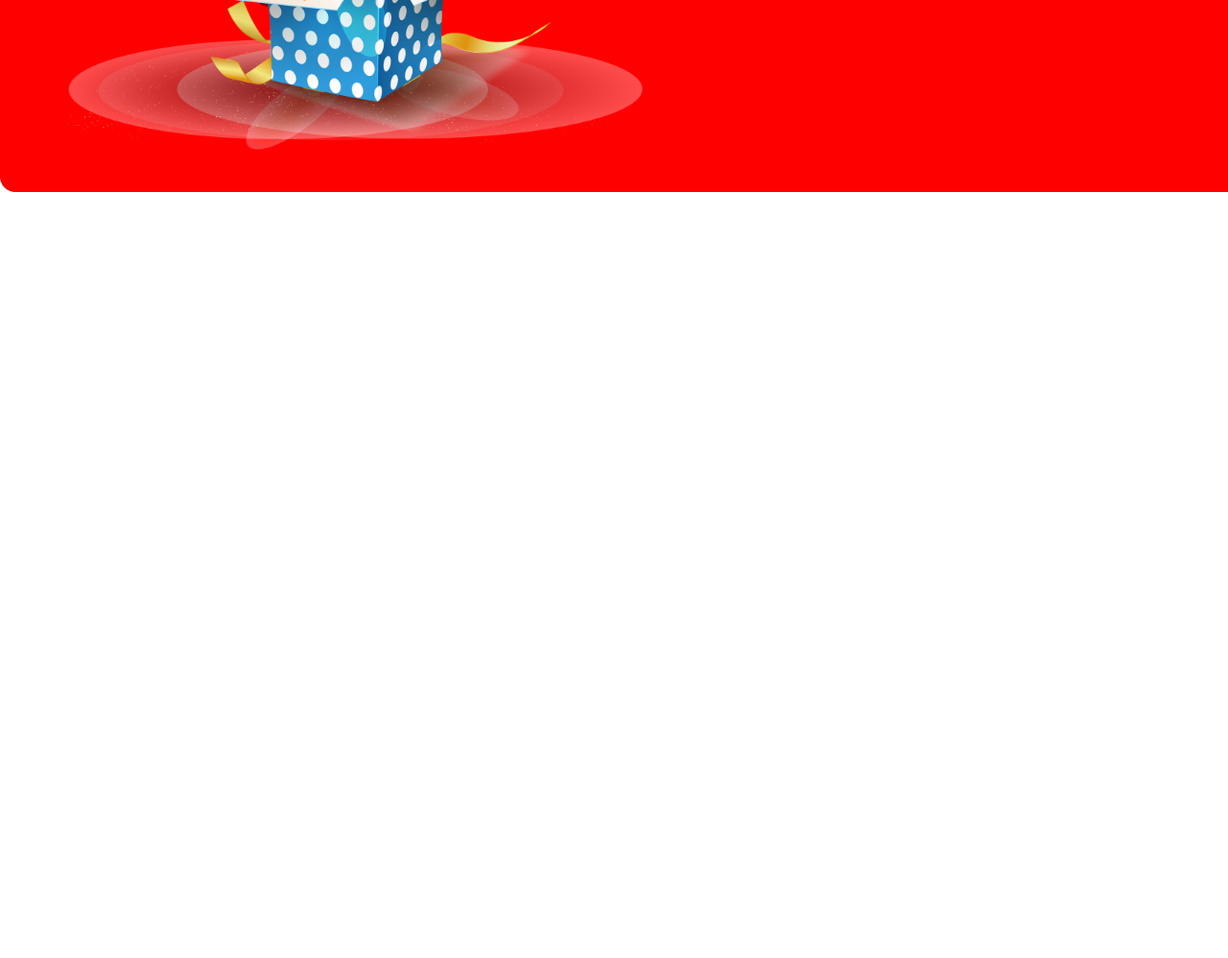
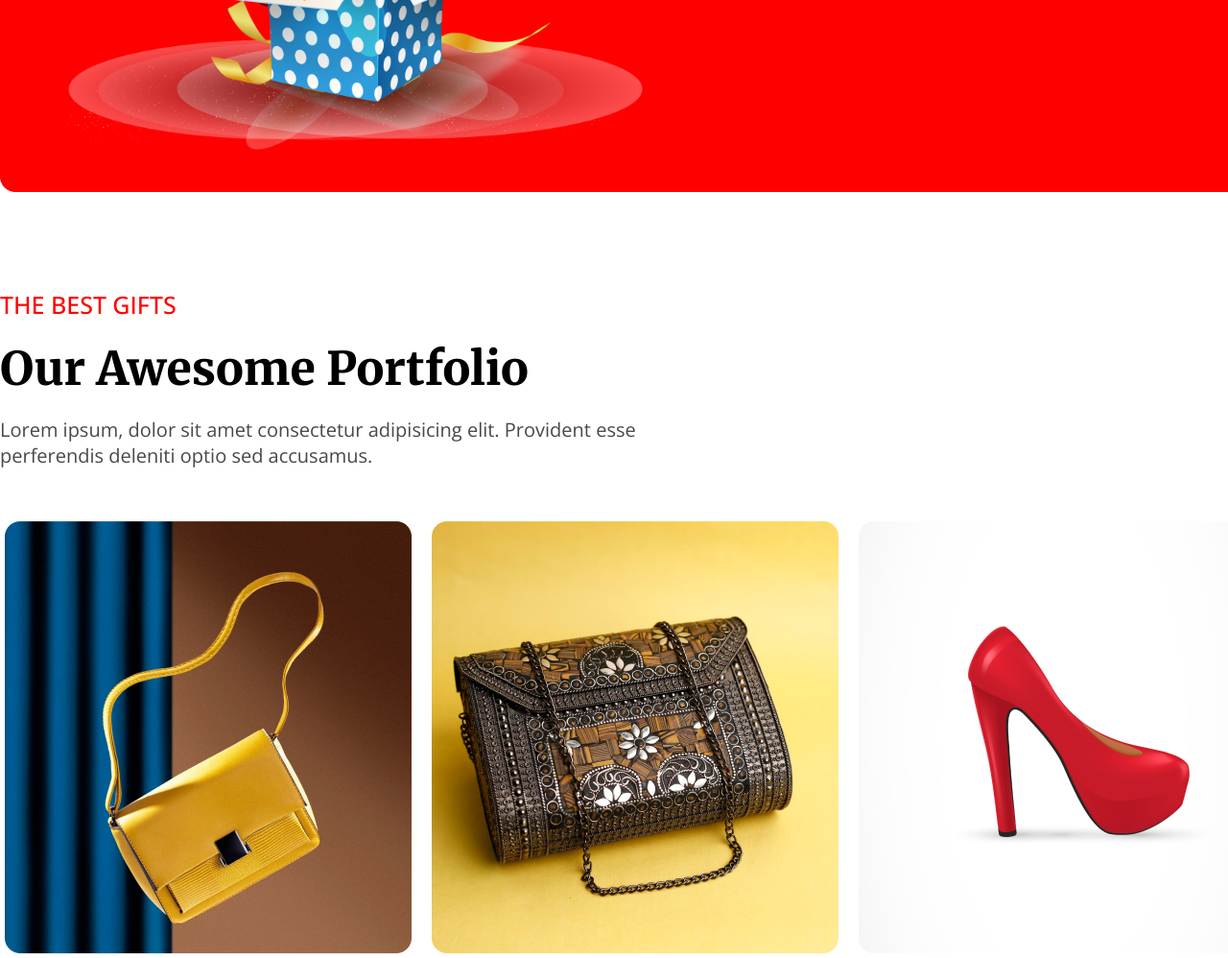
Before and after one commit to SumonReza8525/new-year-project, a plain HTML site: page index.html in a window 1280 px wide. Shown: the part 4100-5098 px from the top of the page at 96% size. Before the commit the page ends 4400 px from the top, so only its background shows below. Drawn offline with nearby package versions, Linux system fonts and the light colour scheme.

Commit message:
section6 added

```diff
--- a/index.html
+++ b/index.html
@@ -9,6 +9,16 @@
     <link rel="preconnect" href="https://fonts.gstatic.com" crossorigin />
     <link
       href="https://fonts.googleapis.com/css2?family=Open+Sans:ital,wght@0,300..800;1,300..800&display=swap"
+      rel="stylesheet"
+    />
+
+    <link rel="preconnect" href="https://fonts.googleapis.com" />
+    <link rel="preconnect" href="https://fonts.gstatic.com" crossorigin />
+
+    <link rel="preconnect" href="https://fonts.googleapis.com" />
+    <link rel="preconnect" href="https://fonts.gstatic.com" crossorigin />
+    <link
+      href="https://fonts.googleapis.com/css2?family=Merriweather:ital,opsz,wght@0,18..144,300..900;1,18..144,300..900&display=swap"
       rel="stylesheet"
     />
 
@@ -95,6 +105,24 @@
         <img class="images7" src="./images/Group 44.png" alt="" />
         <img class="images8" src="./images/Group 96.png" alt="" />
       </section>
+
+      <section class="section6">
+        <p class="section6-para1">THE BEST GIFTS</p>
+        <p class="section6-para2 merriweather-normal">Our Awesome Portfolio</p>
+        <p class="section6-para3">
+          Lorem ipsum, dolor sit amet consectetur adipisicing elit. Provident
+          esse perferendis deleniti optio sed accusamus.
+        </p>
+
+        <div class="section6-container">
+          <img src="./images/Rectangle 3.png" alt="" class="section6-img" />
+          <img src="./images/Rectangle 4.png" alt="" class="section6-img" />
+          <img src="./images/Rectangle 5.png" alt="" class="section6-img" />
+          <img src="./images/Rectangle 6.png" alt="" class="section6-img" />
+          <img src="./images/Rectangle 7.png" alt="" class="section6-img" />
+          <img src="./images/Rectangle 8.png" alt="" class="section6-img" />
+        </div>
+      </section>
     </main>
   </body>
 </html>
--- a/style/section6.css
+++ b/style/section6.css
@@ -0,0 +1,37 @@
+.merriweather-normal {
+  font-family: "Merriweather", serif;
+  font-optical-sizing: auto;
+  font-style: normal;
+  font-variation-settings: "wdth" 100;
+}
+
+.section6 {
+  max-width: 1320px;
+  margin: 0 auto;
+}
+
+.section6-container {
+  width: 100%;
+  display: grid;
+  grid-template-columns: repeat(3, 420px);
+  gap: 25px;
+  padding: 5px;
+  margin-top: 50px;
+  margin-bottom: 100px;
+}
+.section6-para1 {
+  color: #ff0000;
+  font-size: 25px;
+  font-weight: 500;
+  margin-bottom: 20px;
+}
+.section6-para2 {
+  font-size: 48px;
+  font-weight: 800;
+  margin-bottom: 20px;
+}
+.section6-para3 {
+  font-size: 20px;
+  color: rgba(0, 0, 0, 0.718);
+  max-width: 700px;
+}
```
